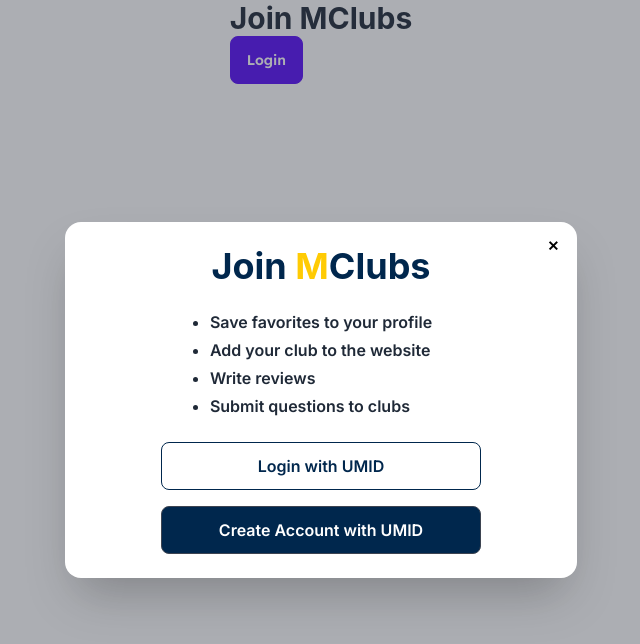
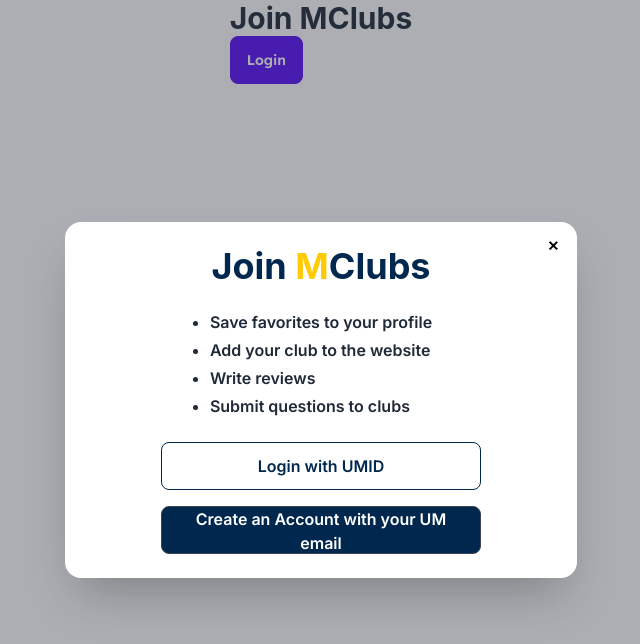
Before and after one commit to void-tech-um/mclubs, a React (Create React App) app: page / in a window 1280 px wide. Both pictures are taken after a click on the label "Login". Shown: the top 644 px of the page, without its empty margins (319-959 px from the left). Built offline with nearby package versions, Linux system fonts and the light colour scheme.

Commit message:
Update src/components/shared/SignupModal.tsx
Co-authored-by: Santiago Medina <santiagm08@gmail.com>

```diff
--- a/src/components/shared/SignupModal.tsx
+++ b/src/components/shared/SignupModal.tsx
@@ -34,7 +34,7 @@
               Login with UMID
             </button>
             <button className="btn bg-primary text-white max-w-xs w-full hover:bg-white hover:text-primary font-inter text-base">
-              Create Account with UMID
+              Create an Account with your UM email
             </button>
           </div>
         </div>
```
